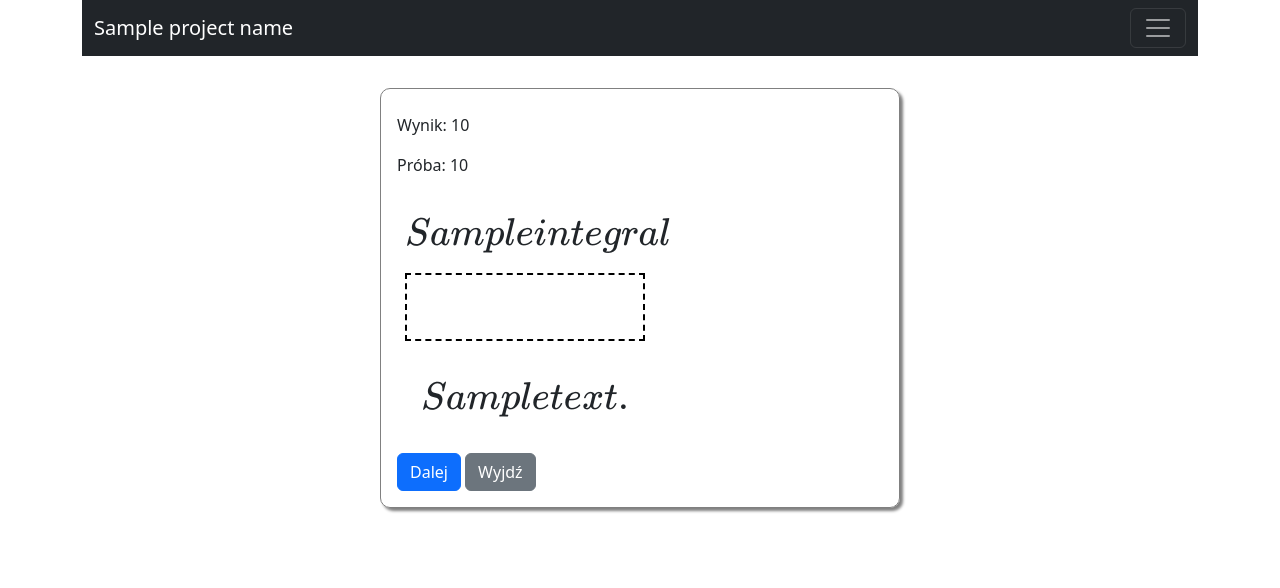
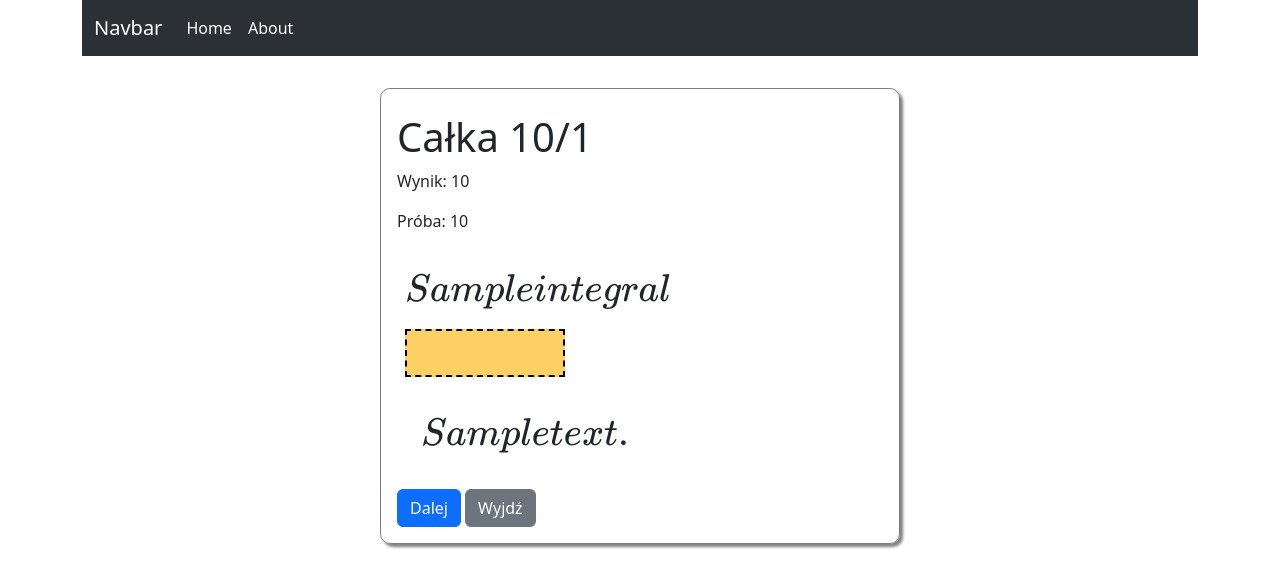
Before and after one commit to stabor705/BITEhack-TOS, a Flask app: template projint/templates/game.j2 in a window 1280 px wide. Shown: the top 588 px of the page. Run offline with Flask 2, Linux system fonts and the light colour scheme; the template is opened without the code that fills it: most values are stand-ins (such as "Sample title", 1, 10 or a date in 2020).

Commit message:
alsiefjiasef

```diff
--- a/projint/__init__.py
+++ b/projint/__init__.py
@@ -18,4 +18,8 @@ def create_app(test_config = None):
     def main_endpoint():
         return render_template('home.j2', project_name = 'aseof')
 
+    @app.get("/about")
+    def about_endpoint():
+        return render_template('about.j2')
+
     return app
--- a/projint/static/game.js
+++ b/projint/static/game.js
@@ -9,24 +9,35 @@ Array.from(document.getElementsByClassName("choice"))
     })
 
 let selected = null;
+select(document.getElementById("transformations").children[0]);
 let lastChoice = null;
+
+function select(element) {
+    if (selected != null) {
+        toggleSelectedClass(selected);
+    }
+    toggleSelectedClass(element);
+}
+
+function toggleSelectedClass(element) {
+    if (element == null || element == undefined)
+        return;
+    console.log(element.className);
+    let className = "transformation";
+    if (element.innerHTML.trim() == "")
+        className += " empty-transformation";
+    console.log(element.className);
+    if (!element.className.endsWith("selected")) {
+        className += " selected";
+        selected = element;
+    }
+
+    element.className = className;
+}
 
 function transformationClicked(event) {
     let element = event.currentTarget;
-    if (selected != null) {
-        toggleSelected(selected)
-    }
-    selected = element;
-    toggleSelected(element);
-}
-
-function toggleSelected(element) {
-    let className = "transformation";
-    if (element.innerHTML.trim() == "")
-        className += " empty-transformation";
-    if (!element.getAttribute("class").endsWith("selected"))
-        className += " selected";
-    element.className = className;
+    select(element);
 }
 
 function choiceClicked(event) {
@@ -36,20 +47,28 @@ function choiceClicked(event) {
     insertChoice(selected, element);
 }
 
-function insertChoice(element, choice) {
-    let inIdx = element.getAttribute("data-idx");
+function insertChoice(space, choice) {
+    let inIdx = space.getAttribute("data-idx");
     let input = document.getElementById("in-" + inIdx);
     let choiceIdx = choice.getAttribute("data-idx");
-    element.setAttribute("class", "transformation");
-    if (element.innerHTML.trim() != "") {
-        lastChoice.innerHTML = element.innerHTML;
+    swapHTML(space, choice);
+    selectNext(space);
+    input.value = choiceIdx;
+    lastChoice = choice;
+}
+
+function swapHTML(space, choice) {
+    if (space.innerHTML.trim() != "") {
+        lastChoice.innerHTML = space.innerHTML;
         lastChoice.hidden = false;
     }
-    element.innerHTML = choice.innerHTML;
+    space.innerHTML = choice.innerHTML;
     choice.innerHTML = "";
     choice.hidden = true;
-    input.value = choiceIdx;
-    console.log(input);
-    selected = null;
-    lastChoice = choice;
 }
+
+function selectNext(element) {
+    let transformations = Array.from(document.getElementById("transformations").children);
+    let nextTransformation = transformations[transformations.findIndex(e => e === element) + 1];
+    select(nextTransformation);
+}
--- a/projint/static/style.css
+++ b/projint/static/style.css
@@ -19,14 +19,16 @@
     font-size: 2rem;
     border: 2px dashed black;
     margin: 1rem 0;
-    max-width: 15rem;
     display: block;
     cursor: pointer;
     padding: 0.5rem;
+    max-width: fit-content;
 }
 
 .empty-transformation {
-    padding: 2rem 1.5rem;
+    min-width: 10rem;
+    min-height: 3rem;
+    max-width: 10rem;
 }
 
 .selected {
@@ -48,3 +50,8 @@
 .problem {
     margin: 2rem 0.5rem 2rem 0.5rem;
 }
+
+.content {
+    max-width: 720px;
+    margin: auto;
+}
--- /dev/null
+++ b/projint/templates/about.j2
@@ -0,0 +1,5 @@
+{% extends "base.j2" %}
+{% block title %}About{% endblock%}
+{% block content%}
+Lorem ipsum dolor sit amet, consectetur adipiscing elit, sed do eiusmod tempor incididunt ut labore et dolore magna aliqua. Ut enim ad minim veniam, quis nostrud exercitation ullamco laboris nisi ut aliquip ex ea commodo consequat. Duis aute irure dolor in reprehenderit in voluptate velit esse cillum dolore eu fugiat nulla pariatur. Excepteur sint occaecat cupidatat non proident, sunt in culpa qui officia deserunt mollit anim id est laborum.
+{% enblock %}
--- a/projint/templates/base.j2
+++ b/projint/templates/base.j2
@@ -15,19 +15,42 @@
     <div class="container">
 
         <header>
-            <nav class="navbar navbar-dark bg-dark">
+            <nav class="navbar bg-dark navbar-expand-lg bg-body-tertiary" data-bs-theme="dark">
             <div class="container-fluid">
-                <a class="navbar-brand" href="#">{{ project_name }}</a>
-                <button class="navbar-toggler" type="button" data-bs-toggle="collapse" data-bs-target="#navbarText" aria-controls="navbarText" aria-expanded="false" aria-label="Toggle navigation">
+                <a class="navbar-brand" href="/">Navbar</a>
+                <button class="navbar-toggler" type="button" data-bs-toggle="collapse" data-bs-target="#navbarSupportedContent" aria-controls="navbarSupportedContent" aria-expanded="false" aria-label="Toggle navigation">
                 <span class="navbar-toggler-icon"></span>
                 </button>
+                <div class="collapse navbar-collapse" id="navbarSupportedContent">
+                <ul class="navbar-nav me-auto mb-2 mb-lg-0">
+                    <li class="nav-item">
+                    <a class="nav-link active" aria-current="page" href="/">Home</a>
+                    </li>
+                    <li class="nav-item">
+                        <a class="nav-link active" href="#">About</a>
+                    </li>
+                    {# <li class="nav-item dropdown">
+                    <a class="nav-link dropdown-toggle" href="#" role="button" data-bs-toggle="dropdown" aria-expanded="false">
+                        Dropdown
+                    </a>
+                    <ul class="dropdown-menu">
+                        <li><a class="dropdown-item" href="#">Action</a></li>
+                        <li><a class="dropdown-item" href="#">Another action</a></li>
+                        <li><hr class="dropdown-divider"></li>
+                        <li><a class="dropdown-item" href="#">Something else here</a></li>
+                    </ul>
+                    </li> #}
+                </ul>
+                </div>
             </div>
             </nav>
 
         </header>
 
+        <div class="content">
         {% block content %}
         {% endblock %}
+        </div>
     </div>
     <script src="https://cdn.jsdelivr.net/npm/bootstrap@5.3.0-alpha1/dist/js/bootstrap.bundle.min.js" integrity="sha384-w76AqPfDkMBDXo30jS1Sgez6pr3x5MlQ1ZAGC+nuZB+EYdgRZgiwxhTBTkF7CXvN" crossorigin="anonymous"></script>
 </body>
--- a/projint/templates/game.j2
+++ b/projint/templates/game.j2
@@ -7,17 +7,19 @@
 {% block content %}
     <div class="problem-card">
         <div class="problem-info">
-            <p>Wynik: {{ score }}</p>
-            <p>Próba: {{ tries + 1 }}</p>
+            <h1>Całka {{ game.current_round + 1 }}/{{ game.rounds | length }}</h1>
+            <p>Wynik: {{ game.score }}</p>
+            <p>Próba: {{ game.tries + 1 }}</p>
         </div>
         <div class="problem">
             <div class="expression">
                 \( {{ round.integral }} \)
             </div>
-            {% for i in range(round.transformations_num) %}
-            <div class="transformation empty-transformation" data-idx = "{{ i }}">
+            <div id="transformations">
+                {% for i in range(round.transformations_num) %}
+                <div class="transformation empty-transformation" data-idx = "{{ i }}"></div>
+                {% endfor %}
             </div>
-            {% endfor %}
             <div class="choices">
             {% for transformation in round.transformations %}
                 <div class="choice" data-idx="{{ transformation.idx }}">
--- a/projint/templates/home.j2
+++ b/projint/templates/home.j2
@@ -2,6 +2,9 @@
 {% block title %}Home{% endblock %}
 {% block content %}
 <h1>Witaj w {{ project_name }}!</h1>
+<div class="text">
+    Lorem ipsum dolor sit amet, consectetur adipiscing elit, sed do eiusmod tempor incididunt ut labore et dolore magna aliqua. Ut enim ad minim veniam, quis nostrud exercitation ullamco laboris nisi ut aliquip ex ea commodo consequat. Duis aute irure dolor in reprehenderit in voluptate velit esse cillum dolore eu fugiat nulla pariatur. Excepteur sint occaecat cupidatat non proident, sunt in culpa qui officia deserunt mollit anim id est laborum.
+</div>
 <form method="get" action="/start_game">
     <button type="submit" class="btn btn-success">Zacznij grę</button>
 </form>
```
